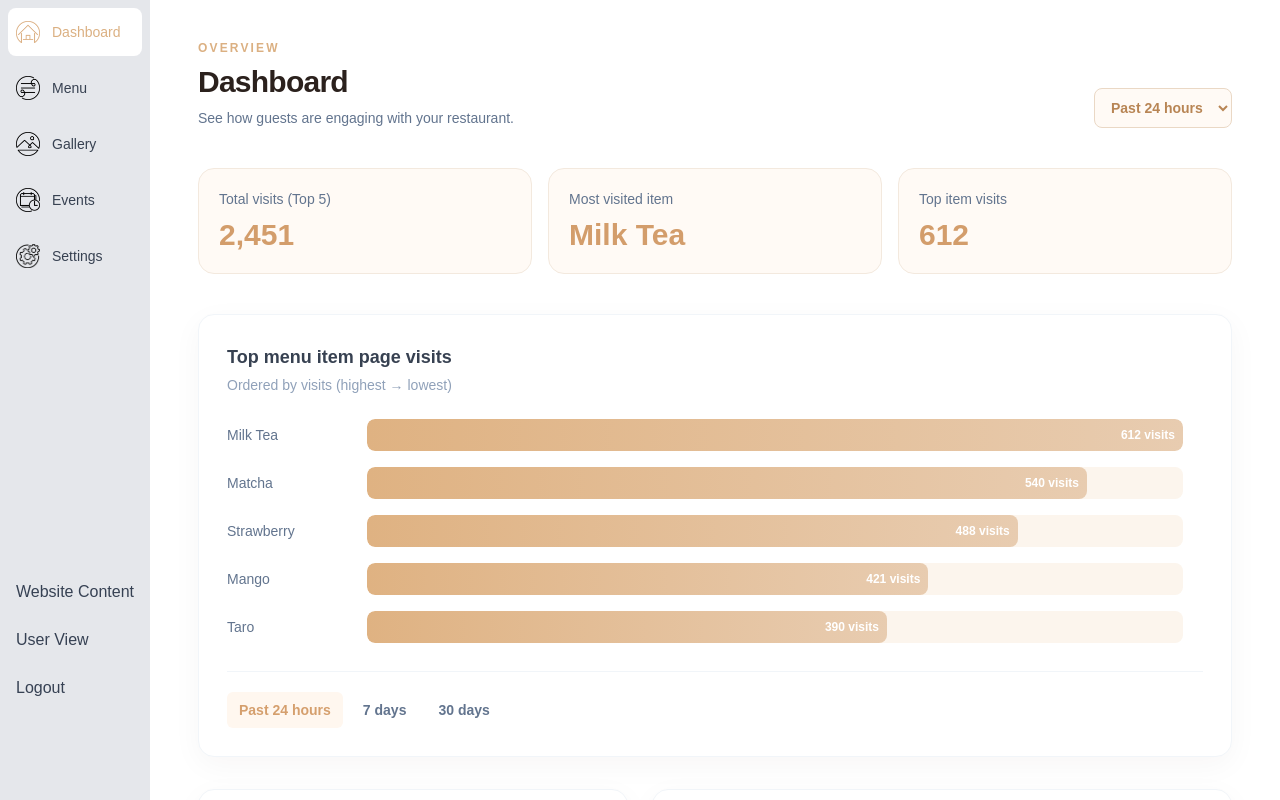
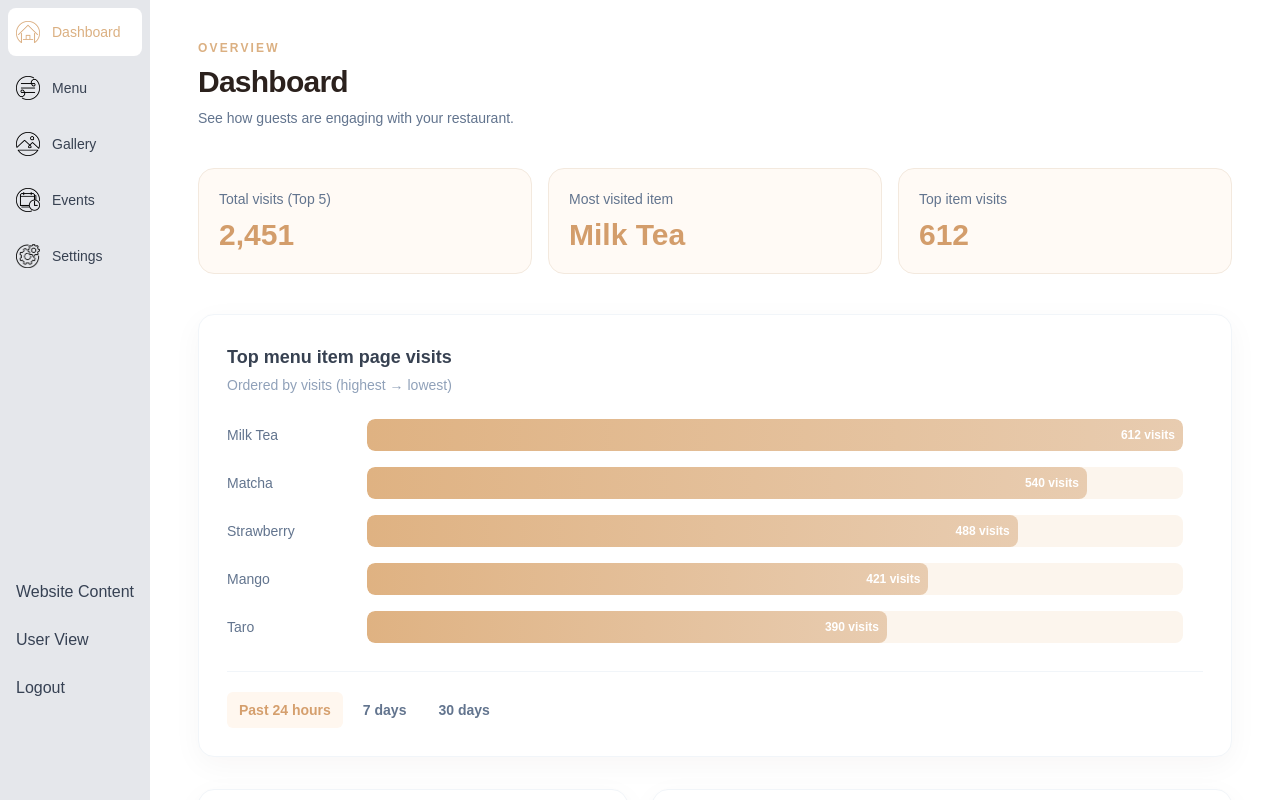
Before and after one commit to W-Sammy/Teazo-Site, a Next.js app in the folder teazo-site/: page /admin in a window 1280 px wide. Built offline with nearby package versions, Linux system fonts and the light colour scheme.

Commit message:
Remove dropdown

```diff
--- a/teazo-site/app/admin/components/dashboard-client.tsx
+++ b/teazo-site/app/admin/components/dashboard-client.tsx
@@ -71,22 +71,12 @@ export default function DashboardClient({
   return (
     <div className="min-h-full bg-white px-5 pb-14 pt-8 text-[#273142] sm:px-8 lg:px-12 lg:pt-10">
       <div className="mx-auto max-w-6xl">
-        <div className="mb-10 flex flex-col justify-between gap-4 sm:flex-row sm:items-end">
+        <div className="mb-10">
           <div>
             <p className="mb-2 text-xs font-semibold uppercase tracking-[0.18em] text-[#dbb082]">Overview</p>
             <h1 className="text-3xl font-bold tracking-tight text-[#2b211d]">Dashboard</h1>
             <p className="mt-2 text-sm text-slate-500">See how guests are engaging with your restaurant.</p>
           </div>
-          <label className="flex items-center gap-3 text-sm font-medium text-slate-500">
-            <span className="sr-only">Visit period</span>
-            <select
-              value={period}
-              onChange={(event) => setPeriod(event.target.value as DashboardPeriod)}
-              className="rounded-lg border border-[#ead8c5] bg-[#fffaf5] px-3 py-2.5 text-sm font-semibold text-[#b88554] outline-none focus:ring-2 focus:ring-[#dbb082]/30"
-            >
-              {periodOptions.map((option) => <option key={option.value} value={option.value}>{option.label}</option>)}
-            </select>
-          </label>
         </div>
 
         <section aria-label="Visit summary" className="grid gap-4 sm:grid-cols-3">
```
